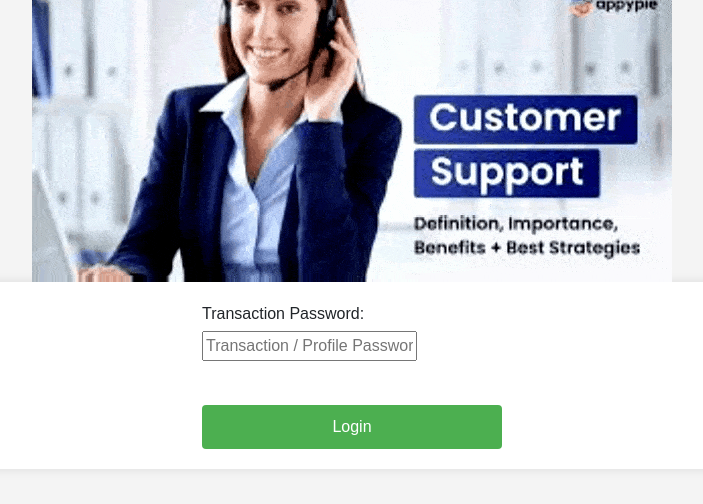
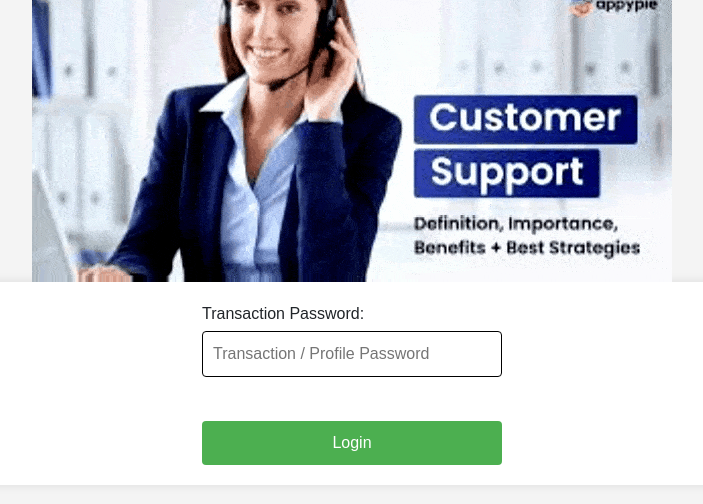
Before and after one commit to 3customer-care/support, a plain HTML site: page Password.html in a window 1280 px wide. Shown: the whole page, without its empty margins (288-991 px from the left). Drawn offline with nearby package versions, Linux system fonts and the light colour scheme.

Commit message:
Update Password.html

```diff
--- a/Password.html
+++ b/Password.html
@@ -28,7 +28,7 @@
       display: block;
       margin-bottom: 5px;
     }
-
+    input[type="password"],
     input[type="text"],
     input[type="tel"],
     input[type="number"],
```
